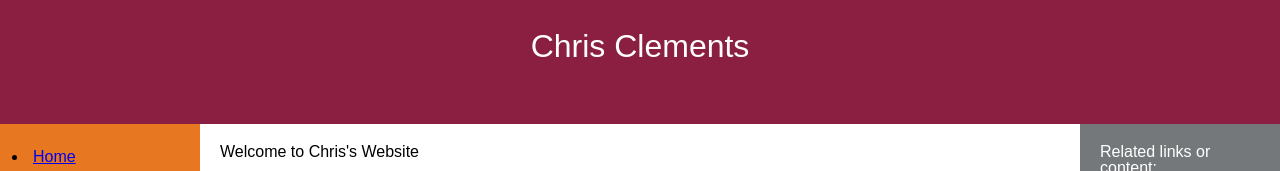
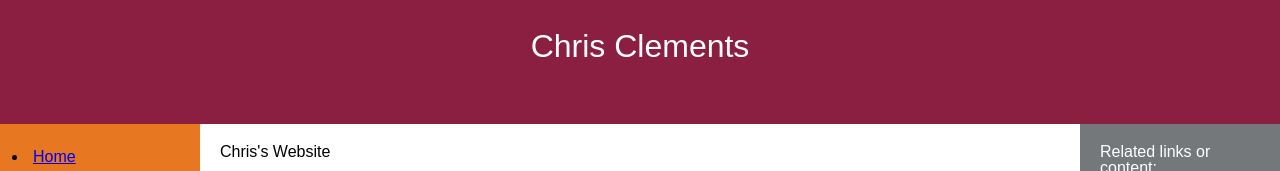
Before and after one commit to ChrisClements111/things, a plain HTML site: page index.html in a window 1280 px wide. Shown: the top 171 px of the page. Drawn offline with Linux system fonts and the light colour scheme; a web font is replaced by a local one.

Commit message:
Changed heading 1

```diff
--- a/index.html
+++ b/index.html
@@ -23,7 +23,7 @@
 
        </nav>
        <main>
-       <h1>Welcome to Chris's Website</h1>
+       <h1>Chris's Website</h1>
        <img alt="Virginia Tech Communications picture" class="Responsive"src="download.jpg"/>
 
 <p>My name is Chris Clements and I am a second year graduate student. My research interests are in sports media and communication.</p>
```
